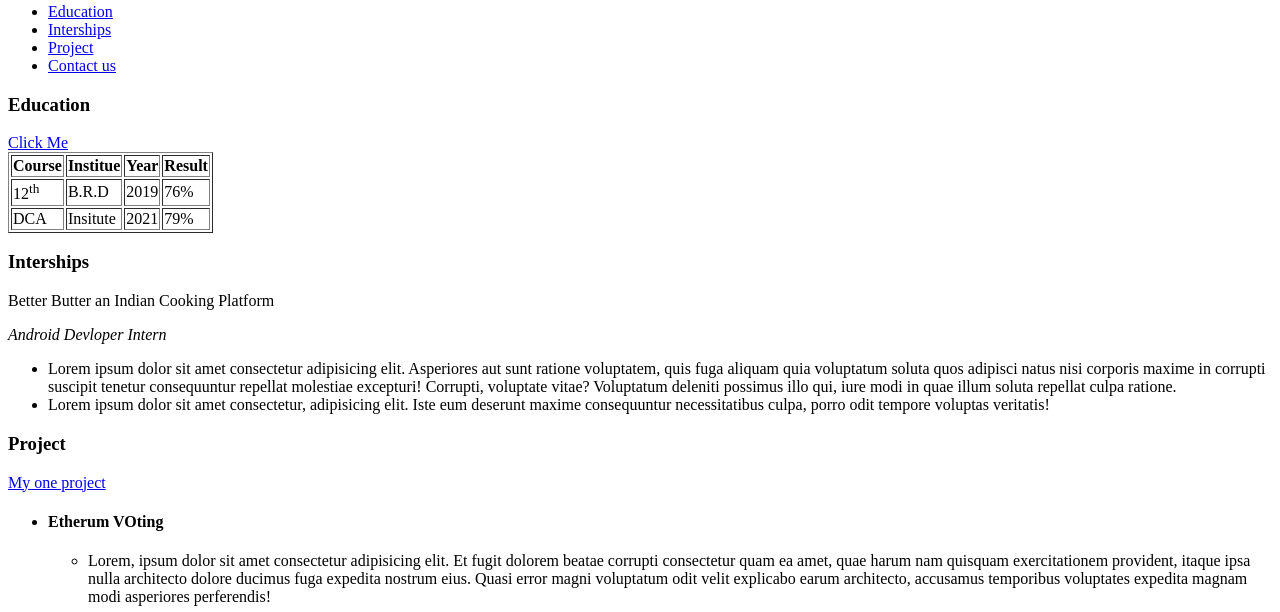
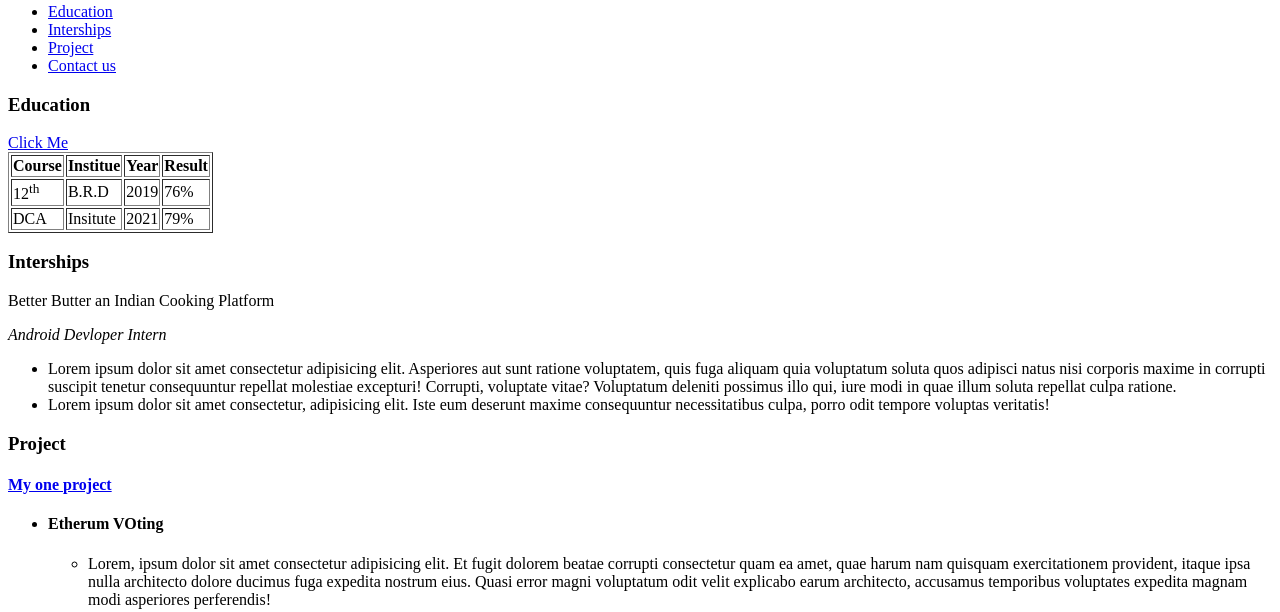
Before and after one commit to manojprajapati9721/Resume-, a plain HTML site: page index.html in a window 1280 px wide. Shown: the part 197-809 px from the top of the page. Drawn offline with Linux system fonts and the light colour scheme.

Commit message:
Update index.html

```diff
--- a/index.html
+++ b/index.html
@@ -90,7 +90,7 @@
                 Project
             </h3>
 
-            <p><a target="_blank" href="E Commerce.html">My one project</a></p>
+            <h4></b> <a target="_blank" href="E Commerce.html"> <b> My one project </b></a></h4>
 
             </a>
 
```
